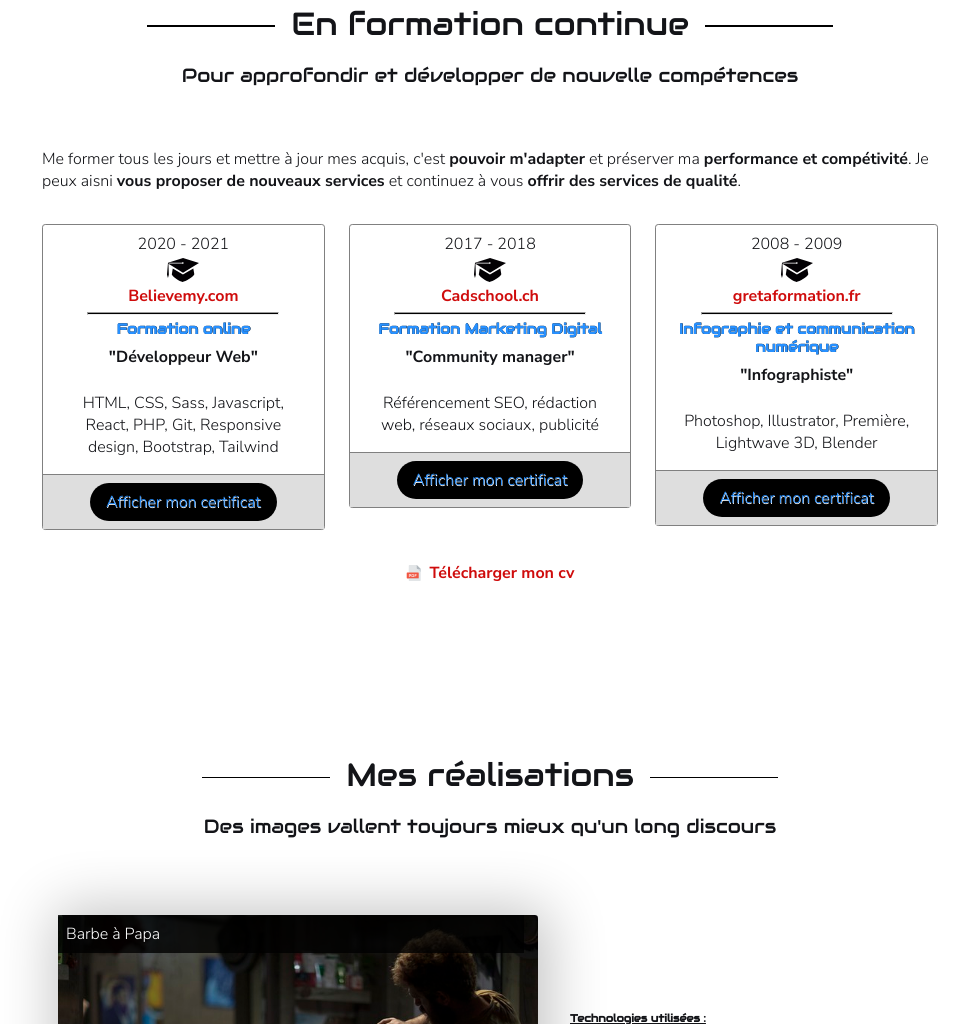
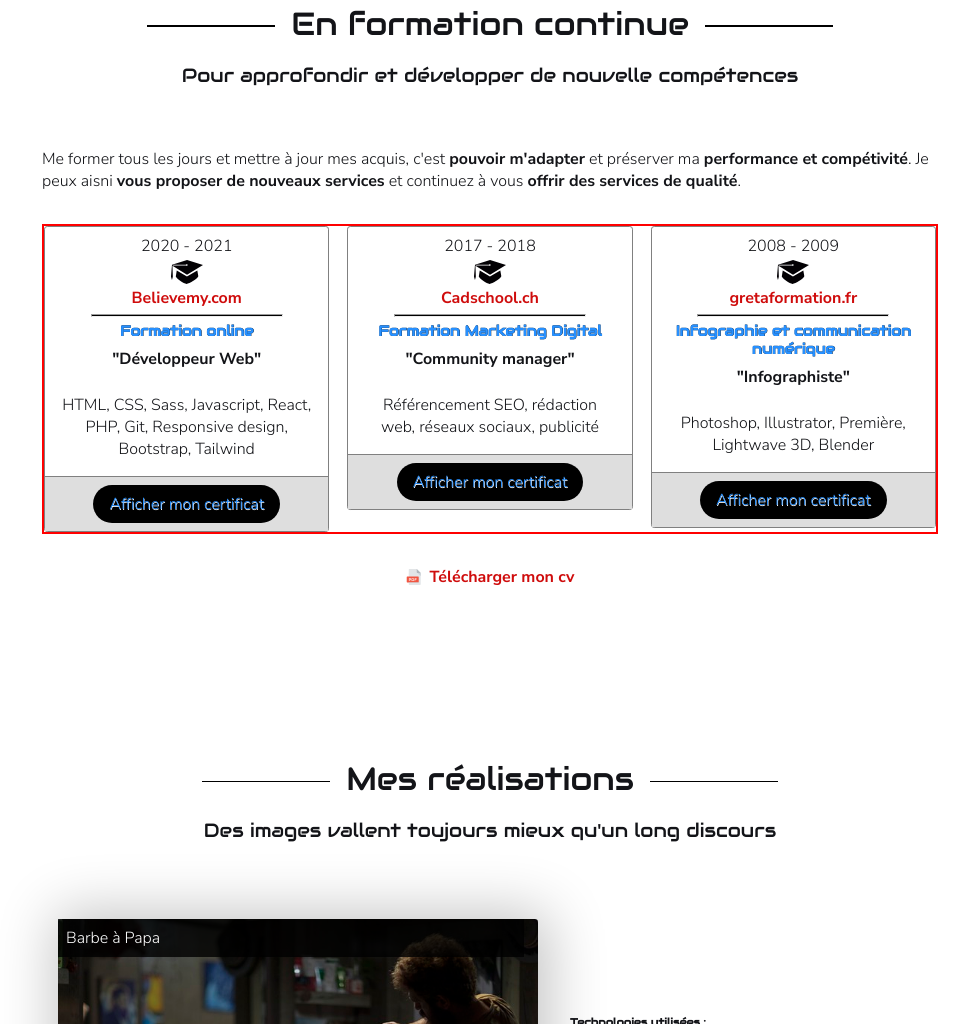
Before and after one commit to BenjiBrana/believemy-rocket-defi-01, a plain HTML site: page index.html in a window 1280 px wide. Shown: the part 2470-3494 px from the top of the page, without its empty margins (150-1119 px from the left). Drawn offline with Linux system fonts and the light colour scheme.

Commit message:
maj partie formation continue

```diff
--- a/styles/style.css
+++ b/styles/style.css
@@ -443,17 +443,19 @@ h4 {
 }
 
 #cards {
-  gap: 1.5em;
+  gap: 1em;
   text-align: center;
   margin: 2em 0;
+  border: 2px solid red;
+  justify-content: space-between;
+  align-content: stretch
 }
 
 .card {
   height: 100%;
+  width: 32%;
   align-items: center;
-  justify-content: center;
   padding-top: 0.5em;
-  flex: 1;
   border: 0.1em solid gray;
   border-radius: 0.2em;
 }
```
